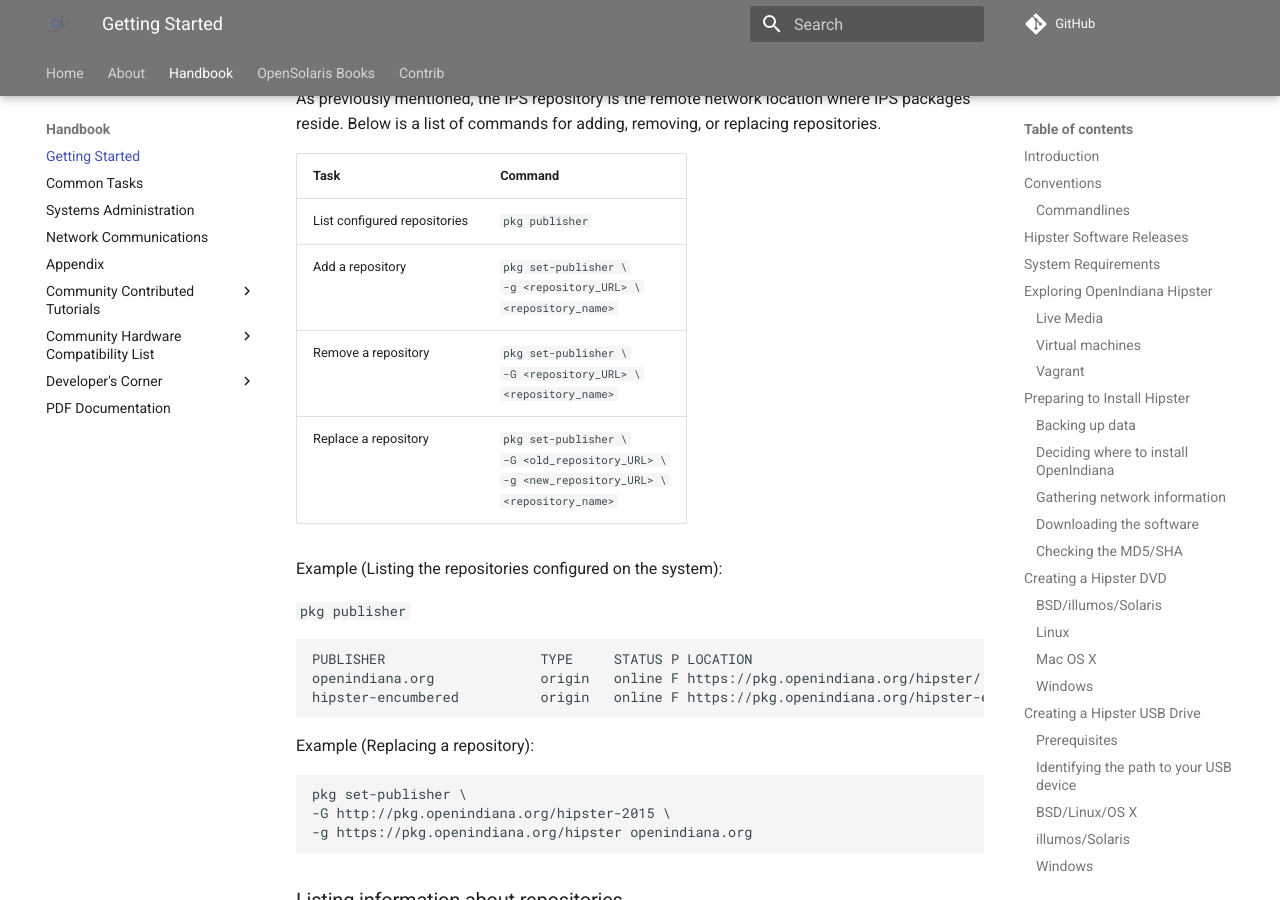
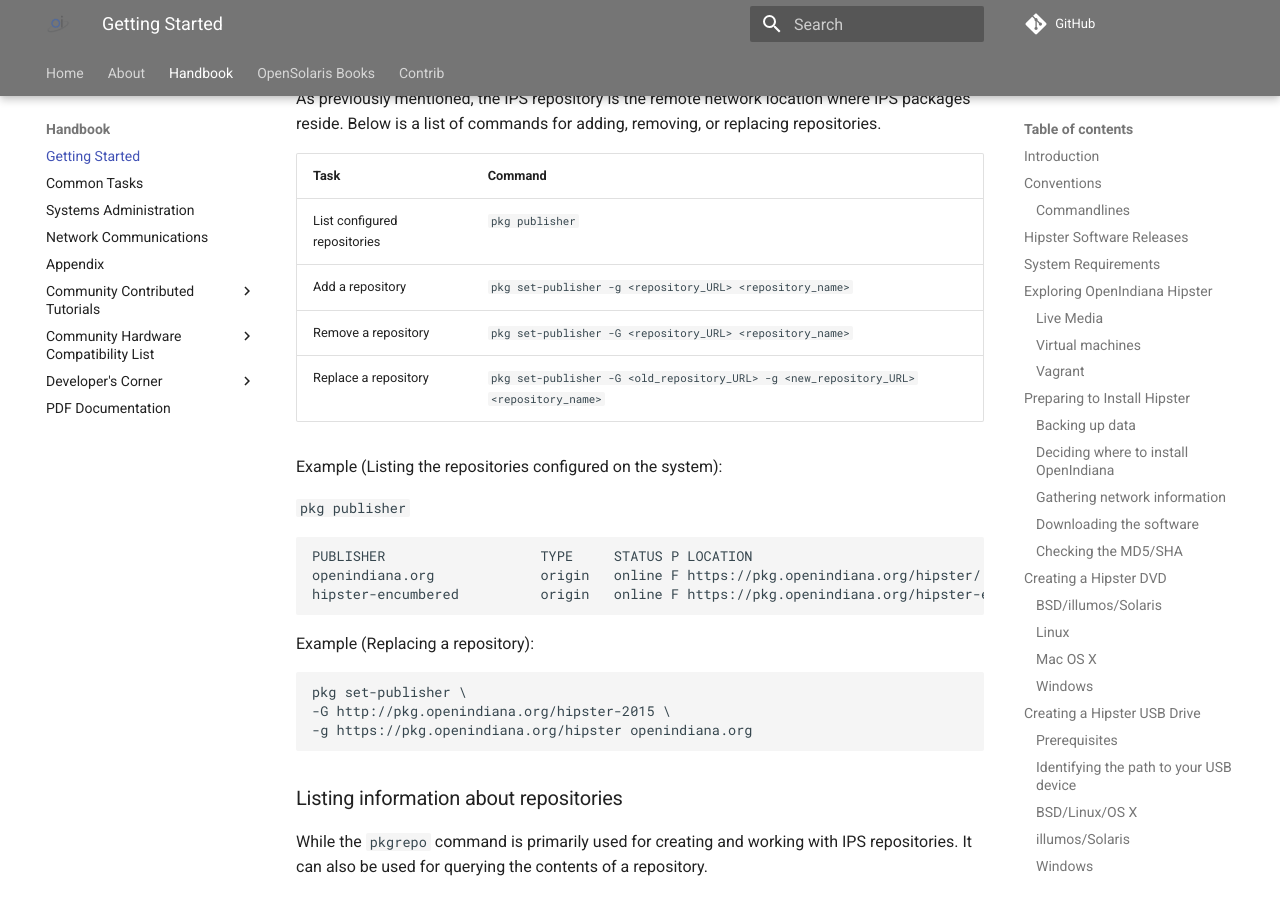
Before and after one commit to OpenIndiana/oi-docs, an MkDocs documentation site: the page built from docs/handbook/getting-started.md, in a window 1280 px wide and 900 px high, scrolled down 55903 px. Built offline with MkDocs 1.6.1 and Material for MkDocs 9.7.7, drawn with Linux system fonts in a browser that asks for light colours; comment, search, counter and statistics services are not loaded.

````diff
--- a/docs/handbook/getting-started.md
+++ b/docs/handbook/getting-started.md
@@ -1055,6 +1055,7 @@ From here you now have several options:
     svcadm enable -r /application/graphical-login/lightdm
     init 6
     ```
+
 </div>
 
 <a name="welcome-screen"></a>
@@ -1818,12 +1819,12 @@ pkg change-facet facet.version-lock.library/security/gstreamer=false
 As previously mentioned, the IPS repository is the remote network location where IPS packages reside.
 Below is a list of commands for adding, removing, or replacing repositories.
 
-| Task | Command
-| --- | ---
-| List configured repositories | `pkg publisher`
-| Add a repository | `pkg set-publisher \ ` <br> `-g <repository_URL> \ ` <br> `<repository_name>`
-| Remove a repository | `pkg set-publisher \ ` <br> `-G <repository_URL> \ ` <br> `<repository_name>`
-| Replace a repository | `pkg set-publisher \ ` <br> `-G <old_repository_URL> \ ` <br> `-g <new_repository_URL> \ ` <br> `<repository_name>`
+| Task | Command |
+| ---- | ---- |
+| List configured repositories | `pkg publisher` |
+| Add a repository | `pkg set-publisher -g <repository_URL> <repository_name>` |
+| Remove a repository | `pkg set-publisher -G <repository_URL> <repository_name>` |
+| Replace a repository | `pkg set-publisher -G <old_repository_URL> -g <new_repository_URL> <repository_name>` |
 
 Example (Listing the repositories configured on the system):
 
````
Also changed, not shown: docs/handbook/systems-administration.md (+1 -0 lines), docs/index.md (+1 -0 lines).
